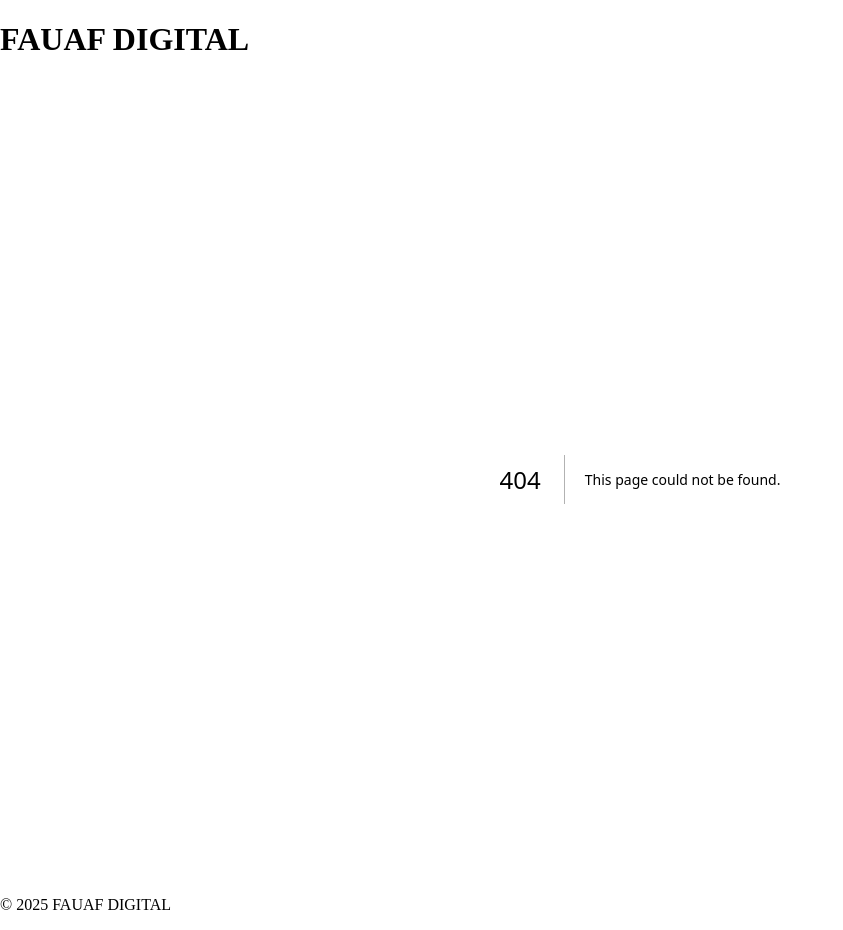
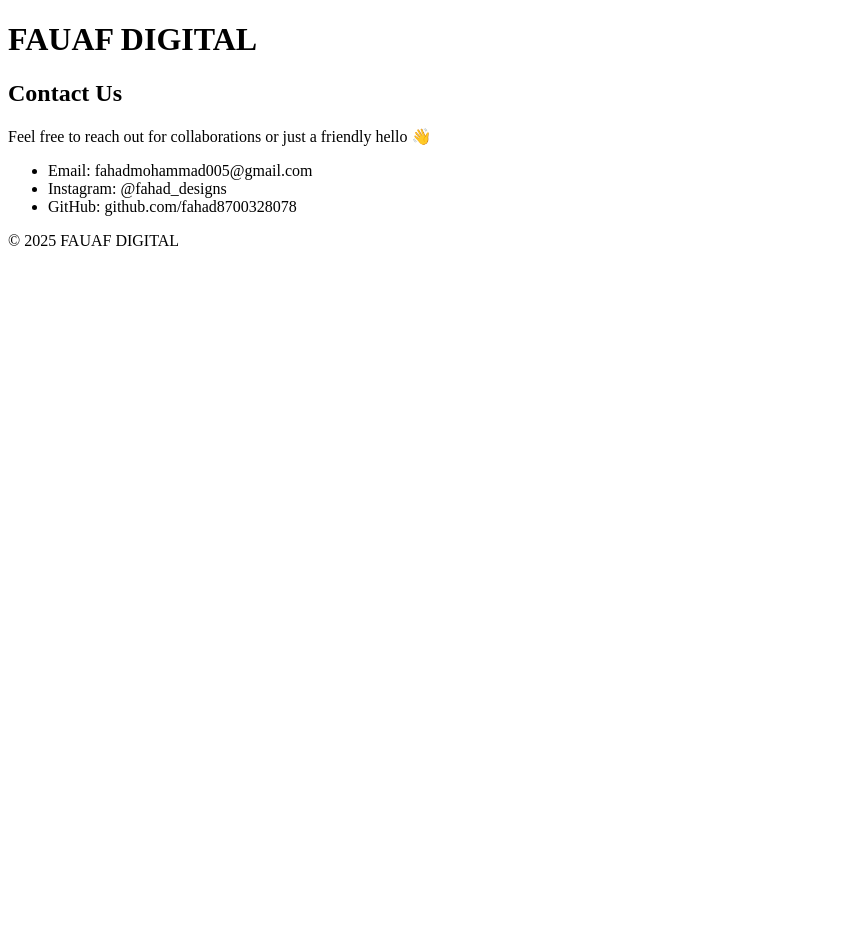
Before and after one commit to fahad8700328078/fauaf-digital-site, a Next.js app: page /contact in a window 1280 px wide. Before the commit this address had no page. Shown: the whole page, without its empty margins (0-843 px from the left). After the commit the page ends 800 px from the top, so only its background shows below. Built offline with nearby package versions, Linux system fonts and the light colour scheme.

Commit message:
Create page.jsx

```diff
--- /dev/null
+++ b/app/contact/page.jsx
@@ -0,0 +1,13 @@
+export default function ContactPage() {
+  return (
+    <section>
+      <h2>Contact Us</h2>
+      <p>Feel free to reach out for collaborations or just a friendly hello 👋</p>
+      <ul>
+        <li>Email: fahadmohammad005@gmail.com</li>
+        <li>Instagram: @fahad_designs</li>
+        <li>GitHub: github.com/fahad8700328078</li>
+      </ul>
+    </section>
+  );
+}
```
